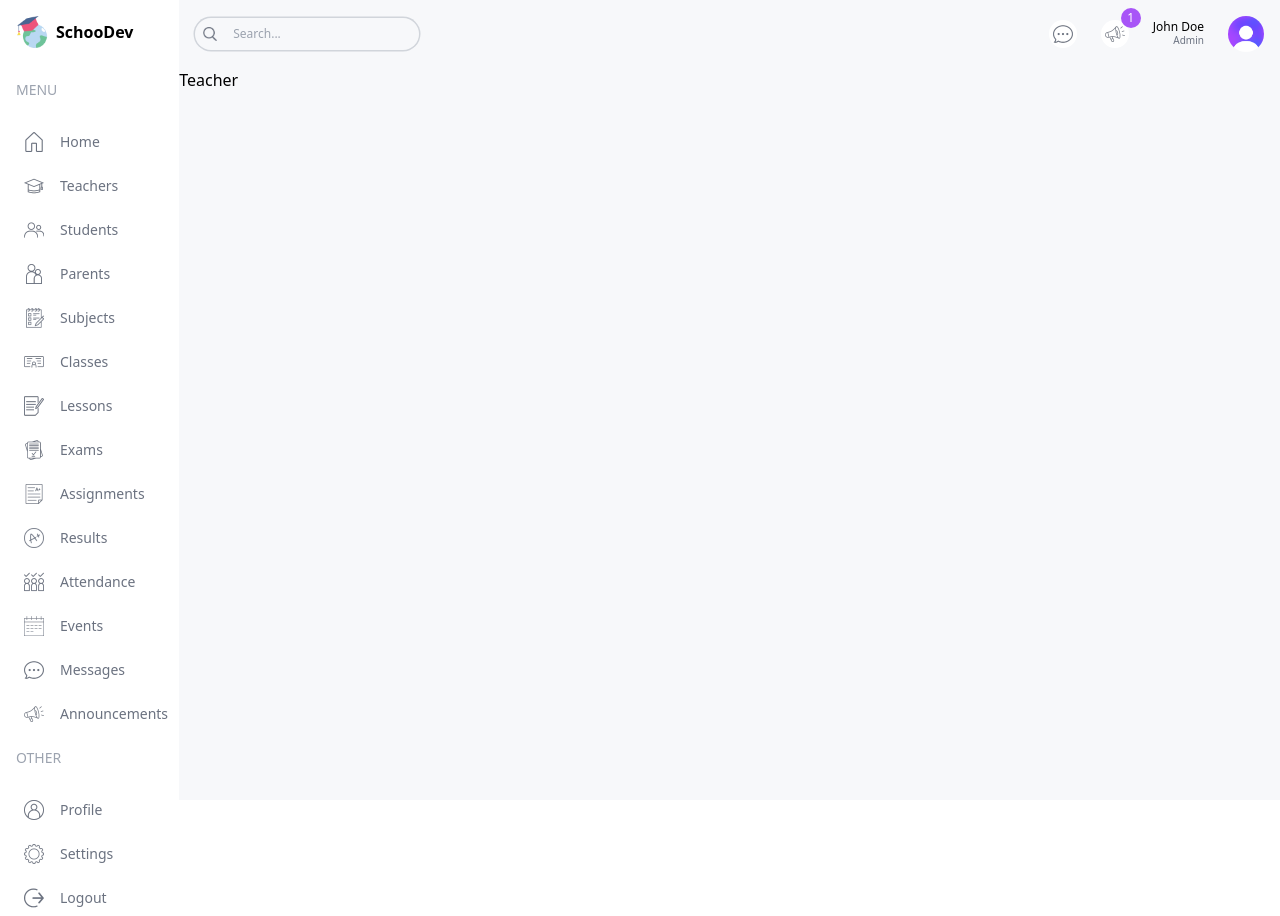
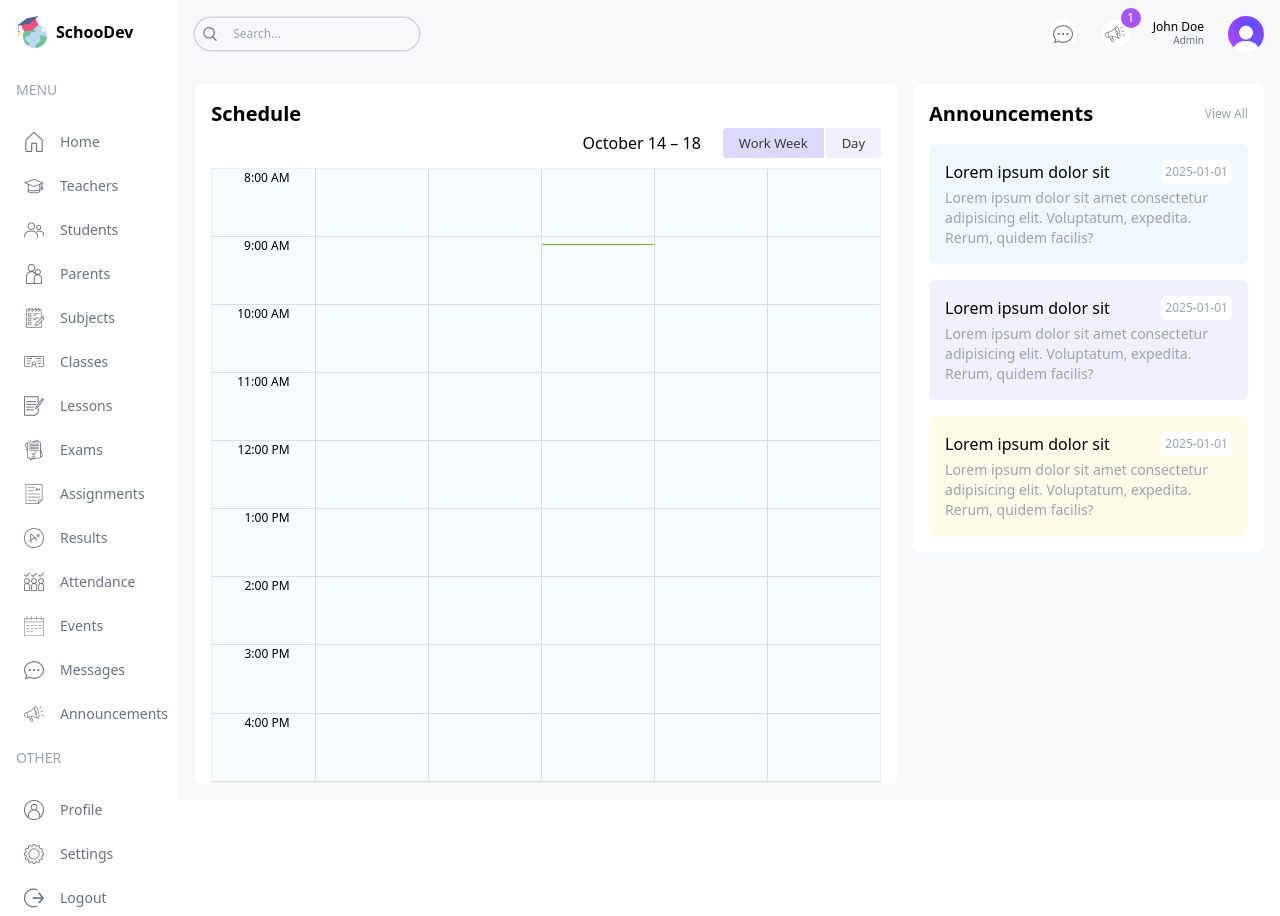
Before and after one commit to Lekkyjay/school-app, a Next.js app: page /teacher in a window 1280 px wide. Built offline with nearby package versions, Linux system fonts and the light colour scheme.

Commit message:
Teacher's page implemented

```diff
--- a/src/app/(dashboard)/teacher/page.tsx
+++ b/src/app/(dashboard)/teacher/page.tsx
@@ -1,7 +1,20 @@
-import React from 'react'
+import Announcements from '@/components/Announcements'
+import BigCalendar from '@/components/BigCalendar'
 
 export default function Teacher() {
   return (
-    <div>Teacher</div>
+    <div className="flex-1 p-4 flex gap-4 flex-col xl:flex-row">
+      {/* LEFT */}
+      <div className="w-full xl:w-2/3">
+        <div className="h-full bg-white p-4 rounded-md">
+          <h1 className="text-xl font-semibold">Schedule</h1>
+          <BigCalendar />
+        </div>
+      </div>
+      {/* RIGHT */}
+      <div className="w-full xl:w-1/3 flex flex-col gap-8">
+        <Announcements />
+      </div>
+    </div>
   )
 }
```
